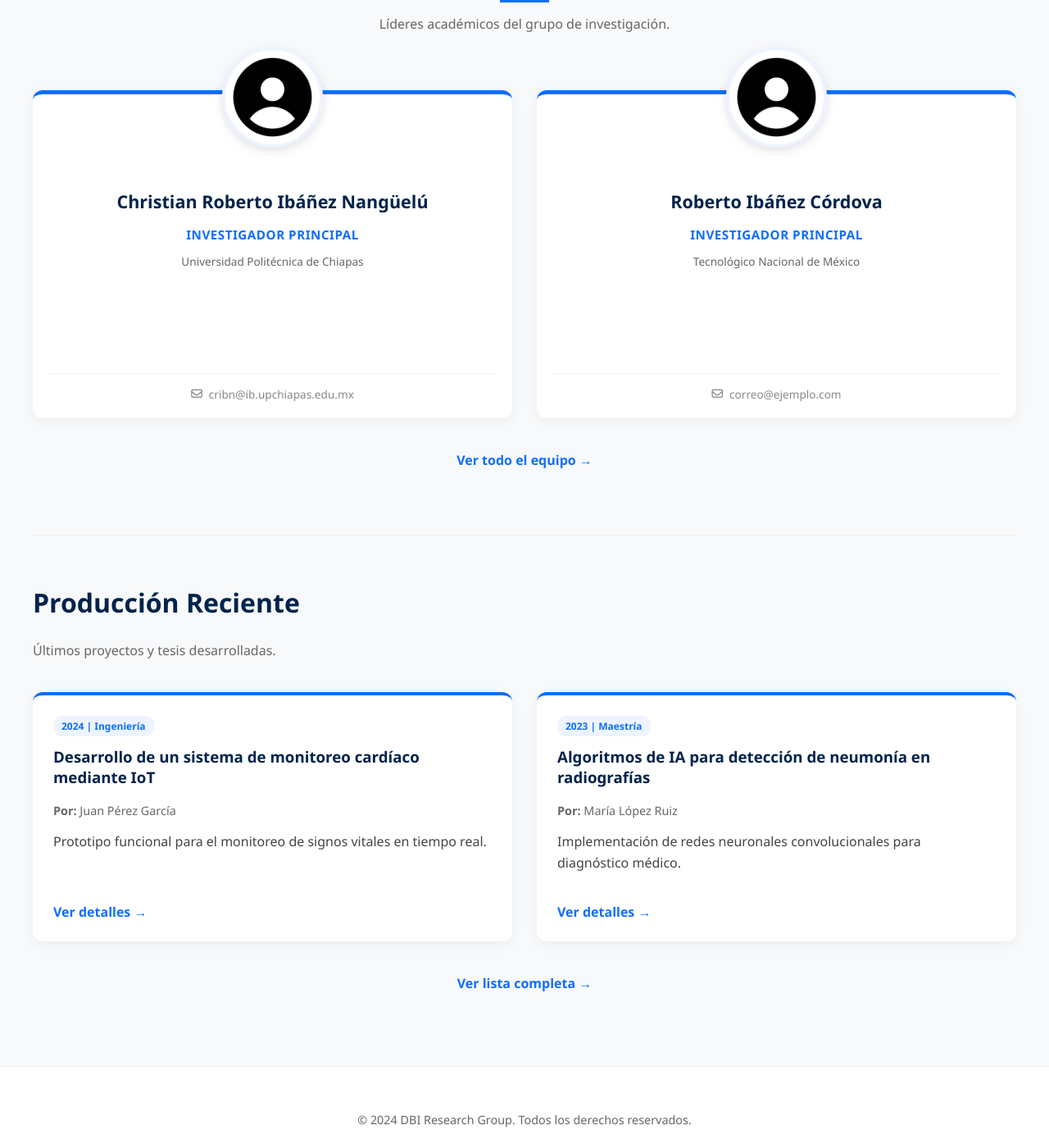
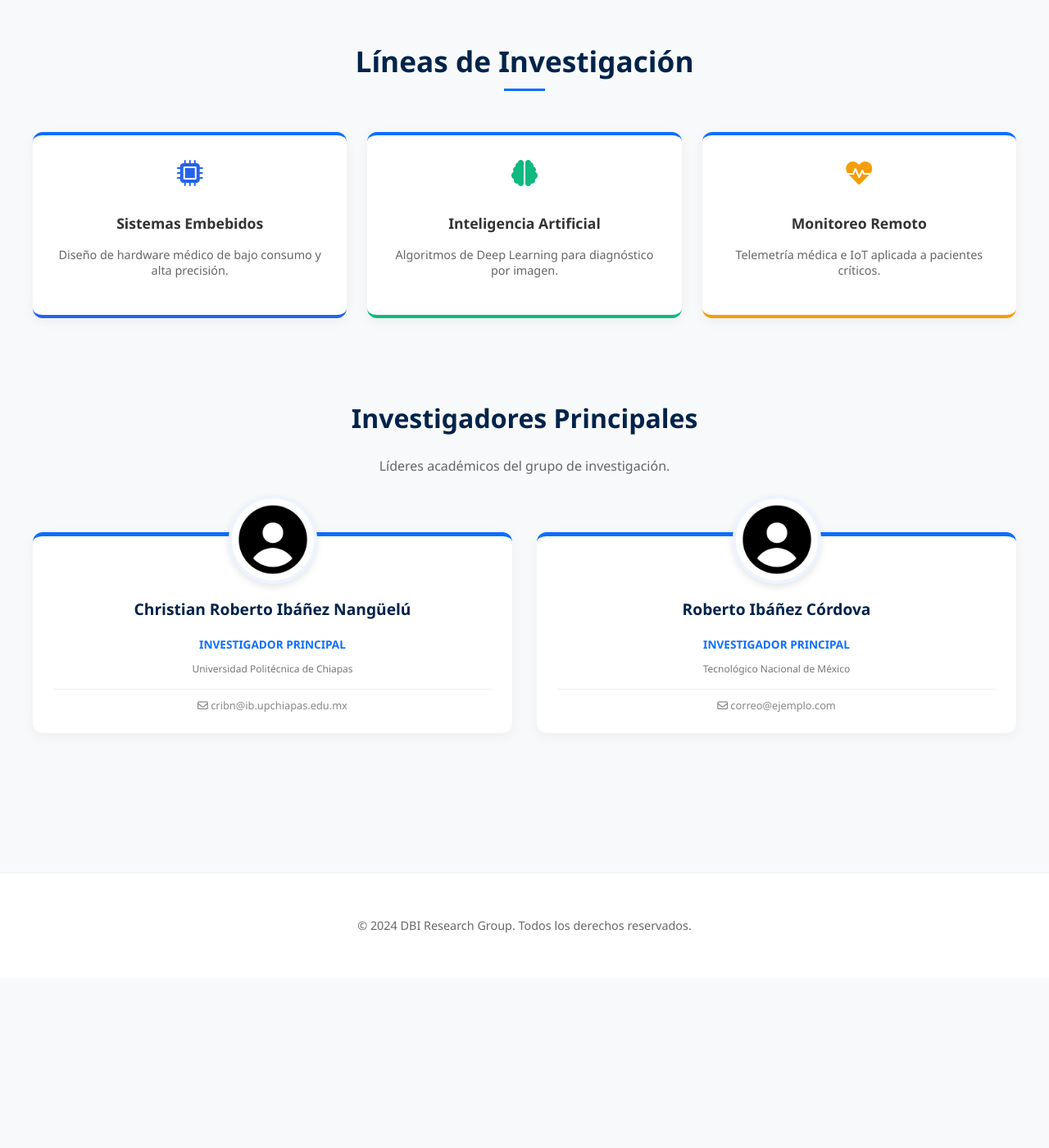
Before and after one commit to cribnez/dbi-research-web, a Jekyll site: the page built from index.md, in a window 1280 px wide and 1400 px high, scrolled down 652 px. Shown: the whole window at 82% size. Built offline with Jekyll 4.4.1, drawn with Linux system fonts in a browser that asks for light colours; after the commit the page ends 1845 px from its top, so only the background shows below that; some of the changed text lies outside the part shown.

Commit message:
Update index.md

```diff
--- a/index.md
+++ b/index.md
@@ -3,14 +3,24 @@ layout: default
 title: Inicio
 ---
 
-<div class="hero">
-    <h1>DBI Research Group</h1>
-    <p>Desarrollo de Dispositivos Biomédicos e Inteligencia Artificial aplicada a la salud.</p>
+<div style="background: var(--azul-degradado); padding: 100px 10%; text-align: center; color: white;">
 
-    <div style="margin-top: 30px; max-width: 600px; margin-left: auto; margin-right: auto; position: relative;">
-        <input type="text" placeholder="Buscar proyectos, tesis o autores..."
-               style="width: 100%; padding: 15px 25px; border-radius: 30px; border: none; font-size: 1.1rem; box-shadow: 0 4px 15px rgba(0,0,0,0.2); outline: none;">
-        <button style="position: absolute; right: 10px; top: 7px; background: var(--azul-primario); color: white; border: none; padding: 8px 20px; border-radius: 20px; cursor: pointer; font-weight: bold;">
+    <span style="background: rgba(255,255,255,0.2); padding: 5px 20px; border-radius: 20px; font-size: 0.9rem; font-weight: bold; border: 1px solid rgba(255,255,255,0.3);">
+        Ingeniería y Tecnología
+    </span>
+
+    <h1 style="font-size: 3.5rem; margin: 20px 0 10px; font-weight: 800; letter-spacing: -1px;">
+        Dispositivos Biomédicos Inteligentes
+    </h1>
+
+    <p style="font-size: 1.4rem; opacity: 0.9; max-width: 800px; margin: 0 auto 40px; line-height: 1.5;">
+        Innovación en algoritmos de IA y sistemas embebidos aplicados a la salud humana y veterinaria.
+    </p>
+
+    <div style="max-width: 700px; margin: 0 auto; display: flex; gap: 10px; background: rgba(255,255,255,0.1); padding: 10px; border-radius: 12px; border: 1px solid rgba(255,255,255,0.2);">
+        <input type="text" placeholder="Buscar tesis, artículos..."
+               style="flex: 1; background: transparent; border: 1px solid rgba(255,255,255,0.4); padding: 12px 20px; border-radius: 8px; color: white; outline: none;">
+        <button style="background: #2563eb; color: white; border: none; padding: 12px 30px; border-radius: 8px; font-weight: bold; cursor: pointer;">
             Buscar
         </button>
     </div>
@@ -18,67 +28,52 @@ title: Inicio
 
 <div class="container">
 
-    <div style="margin-top: 80px; margin-bottom: 80px;">
+    <div style="margin-top: 80px; text-align: center;">
+        <h2 style="color: var(--azul-oscuro); font-size: 2.2rem; margin-bottom: 10px;">Líneas de Investigación</h2>
+        <div style="width: 50px; height: 3px; background: var(--azul-primario); margin: 10px auto 50px;"></div>
+
+        <div class="grid" style="grid-template-columns: repeat(auto-fit, minmax(250px, 1fr)); gap: 25px;">
+            <div class="card" style="padding: 30px; border-bottom: 4px solid #2563eb;">
+                <i class="fas fa-microchip" style="font-size: 2rem; color: #2563eb; margin-bottom: 15px;"></i>
+                <h3 style="font-size: 1.1rem;">Sistemas Embebidos</h3>
+                <p style="font-size: 0.9rem; color: #666;">Diseño de hardware médico de bajo consumo y alta precisión.</p>
+            </div>
+            <div class="card" style="padding: 30px; border-bottom: 4px solid #10b981;">
+                <i class="fas fa-brain" style="font-size: 2rem; color: #10b981; margin-bottom: 15px;"></i>
+                <h3 style="font-size: 1.1rem;">Inteligencia Artificial</h3>
+                <p style="font-size: 0.9rem; color: #666;">Algoritmos de Deep Learning para diagnóstico por imagen.</p>
+            </div>
+            <div class="card" style="padding: 30px; border-bottom: 4px solid #f59e0b;">
+                <i class="fas fa-heartbeat" style="font-size: 2rem; color: #f59e0b; margin-bottom: 15px;"></i>
+                <h3 style="font-size: 1.1rem;">Monitoreo Remoto</h3>
+                <p style="font-size: 0.9rem; color: #666;">Telemetría médica e IoT aplicada a pacientes críticos.</p>
+            </div>
+        </div>
+    </div>
+
+    <div style="margin-top: 100px; margin-bottom: 80px;">
         <div style="text-align: center; margin-bottom: 70px;">
-            <h2 style="color: var(--azul-oscuro); font-size: 2.2rem; margin-bottom: 10px;">Investigadores Principales</h2>
-            <div style="width: 60px; height: 4px; background: var(--azul-primario); margin: 0 auto;"></div>
-            <p style="color: #666; margin-top: 15px;">Líderes académicos del grupo de investigación.</p>
+            <h2 style="color: var(--azul-oscuro); font-size: 2rem;">Investigadores Principales</h2>
+            <p style="color: #666; margin-top: 10px;">Líderes académicos del grupo de investigación.</p>
         </div>
 
-        <div class="grid" style="gap: 50px 30px;">
+        <div class="grid" style="grid-template-columns: repeat(auto-fit, minmax(280px, 1fr)); gap: 50px 30px;">
             {% for miembro in site.data.equipo.investigadores limit:3 %}
-            <div class="card" style="text-align: center; padding: 35px 20px 20px; position: relative; display: flex; flex-direction: column; align-items: center; min-height: 340px; border-top: 5px solid var(--azul-primario);">
-
-                <div style="width: 115px; height: 115px; border-radius: 50%; overflow: hidden; border: 4px solid #eef4ff; position: absolute; top: -58px; background: white; box-shadow: 0 4px 12px rgba(0,0,0,0.12);">
-                    <img src="{{ miembro.foto | relative_url }}" style="width: 100%; height: 100%; object-fit: cover;" alt="{{ miembro.nombre }}">
+            <div class="card" style="text-align: center; padding: 25px; position: relative; border-top: 5px solid var(--azul-primario);">
+                <div style="width: 100px; height: 100px; border-radius: 50%; overflow: hidden; border: 4px solid #eef4ff; position: absolute; top: -50px; left: 50%; transform: translateX(-50%); background: white; box-shadow: 0 4px 10px rgba(0,0,0,0.1);">
+                    <img src="{{ miembro.foto | relative_url }}" style="width: 100%; height: 100%; object-fit: cover;">
                 </div>
-
-                <div style="margin-top: 60px; flex-grow: 1;">
-                    <h3 style="color: var(--azul-oscuro); margin-bottom: 8px; font-size: 1.35rem;">{{ miembro.nombre }}</h3>
-                    <p style="color: #0d6efd; font-weight: bold; margin-bottom: 8px; font-size: 0.95rem; text-transform: uppercase; letter-spacing: 0.5px;">{{ miembro.rol }}</p>
-                    <p style="color: #666; font-size: 0.85rem; line-height: 1.5; padding: 0 10px;">{{ miembro.institucion }}</p>
-                </div>
-
-                <div style="margin-top: 25px; padding-top: 15px; border-top: 1px solid #f0f0f0; width: 100%; color: #888; font-size: 0.85rem; display: flex; justify-content: center; align-items: center; gap: 8px;">
-                    <i class="far fa-envelope"></i>
-                    <span>{{ miembro.email }}</span>
+                <div style="margin-top: 50px;">
+                    <h3 style="font-size: 1.2rem; color: var(--azul-oscuro);">{{ miembro.nombre }}</h3>
+                    <p style="color: #0d6efd; font-weight: bold; font-size: 0.85rem; text-transform: uppercase;">{{ miembro.rol }}</p>
+                    <p style="color: #777; font-size: 0.75rem; line-height: 1.4; margin-bottom: 15px;">{{ miembro.institucion }}</p>
+                    <div style="border-top: 1px solid #eee; padding-top: 10px; font-size: 0.8rem; color: #888;">
+                        <i class="far fa-envelope"></i> {{ miembro.email }}
+                    </div>
                 </div>
             </div>
             {% endfor %}
         </div>
-
-        <div style="text-align: center; margin-top: 40px;">
-            <a href="{{ '/equipo.html' | relative_url }}" style="color: var(--azul-primario); font-weight: bold; text-decoration: none;">Ver todo el equipo →</a>
-        </div>
     </div>
 
-    <hr style="border: 0; height: 1px; background: #eee; margin: 60px 0;">
-
-    <div style="margin-bottom: 40px;">
-        <h2 style="color: var(--azul-oscuro); font-size: 2rem;">Producción Reciente</h2>
-        <p style="color: #666;">Últimos proyectos y tesis desarrolladas.</p>
-    </div>
-
-    <div class="grid">
-        {% for proyecto in site.data.proyectos limit:2 %}
-        <div class="card" style="display: flex; flex-direction: column; justify-content: space-between;">
-            <div>
-                <span style="font-size: 0.75rem; color: var(--azul-primario); font-weight: bold; background: #eef4ff; padding: 4px 10px; border-radius: 10px;">
-                    {{ proyecto.anio }} | {{ proyecto.nivel }}
-                </span>
-                <h3 style="margin-top: 15px; color: var(--azul-oscuro);">{{ proyecto.titulo }}</h3>
-                <p style="font-size: 0.9rem; color: #666;"><strong>Por:</strong> {{ proyecto.autor }}</p>
-                <p style="color: #444; line-height: 1.6;">{{ proyecto.resumen | truncate: 150 }}</p>
-            </div>
-            <div style="margin-top: 20px;">
-                <a href="{{ proyecto.link | relative_url }}" style="color: var(--azul-primario); font-weight: bold; text-decoration: none;">Ver detalles →</a>
-            </div>
-        </div>
-        {% endfor %}
-    </div>
-
-    <div style="text-align: center; margin-top: 40px;">
-            <a href="{{ '/catalogo.html' | relative_url }}" style="color: var(--azul-primario); font-weight: bold; text-decoration: none;">Ver lista completa →</a>
-        </div>
-
 </div>
```
